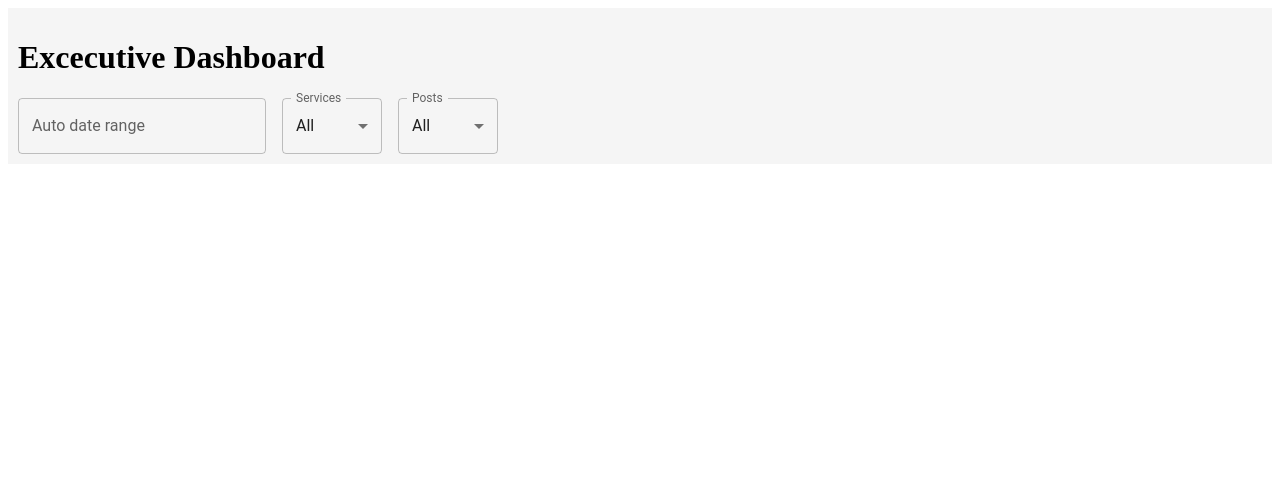
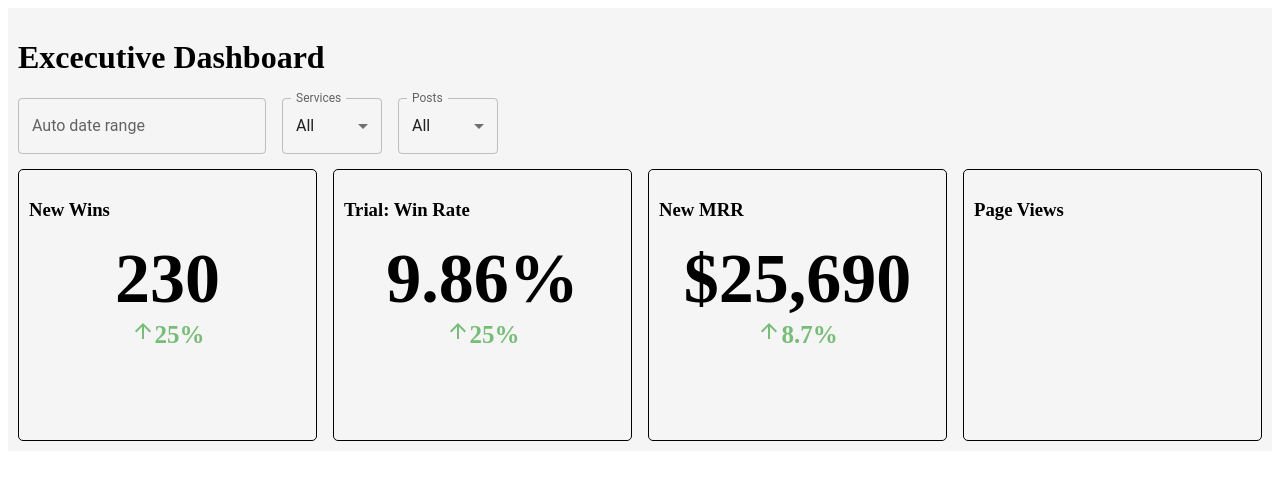
Before and after one commit to bando9/react-mui-integration, a React (Vite) app: page / in a window 1280 px wide. Shown: the top 480 px of the page. Built offline with nearby package versions, Linux system fonts and the light colour scheme.

Commit message:
feat(wip): Add Material UI Grid component to display four dashboard detail boxes

```diff
--- a/src/App.jsx
+++ b/src/App.jsx
@@ -1,5 +1,7 @@
 import makeStyles from '@mui/styles/makeStyles';
 import Header from './components/Header';
+import BoxNumber from './components/BoxNumber';
+import { Grid2 } from '@mui/material';
 
 const useStyles = makeStyles(() => ({
   root: {
@@ -24,6 +26,20 @@ function App() {
           Excecutive Dashboard
         </h1>
         <Header />
+        <Grid2 container spacing={2}>
+          <Grid2 size={3}>
+            <BoxNumber title="New Wins" number={230} percent="25" />
+          </Grid2>
+          <Grid2 size={3}>
+            <BoxNumber title="Trial: Win Rate" number='9.86%' percent="25" />
+          </Grid2>
+          <Grid2 size={3}>
+            <BoxNumber title="New MRR" number='$25,690' percent='8.7' />
+          </Grid2>
+          <Grid2 size={3}>
+            <BoxNumber title="Page Views" chart />
+          </Grid2>
+        </Grid2>
       </div>
     </div>
   )
--- /dev/null
+++ b/src/components/BoxNumber.jsx
@@ -0,0 +1,25 @@
+import ArrowUpwardIcon from '@mui/icons-material/ArrowUpward';
+
+function BoxNumber(props) {
+    // eslint-disable-next-line react/prop-types
+    const { title = 'Box Number', number, percent, chart } = props;
+
+    return (
+        <div style={{ border: '1px solid #000', borderRadius: 5, height: 250, marginTop: '15px', padding: '10px' }}>
+            <h3>{title}</h3>
+            {number && (
+                <div style={{fontSize:70, fontWeight:'bold',textAlign:'center', }}>
+                    {number}
+                </div>
+            )}
+            {percent && (
+                <div style={{fontSize:25, fontWeight:'bold',textAlign:'center', color:'#77bc77' }}>
+                    <ArrowUpwardIcon />{percent}%
+                </div>
+            )}
+            {chart && chart}
+        </div>
+    )
+}
+
+export default BoxNumber
```
